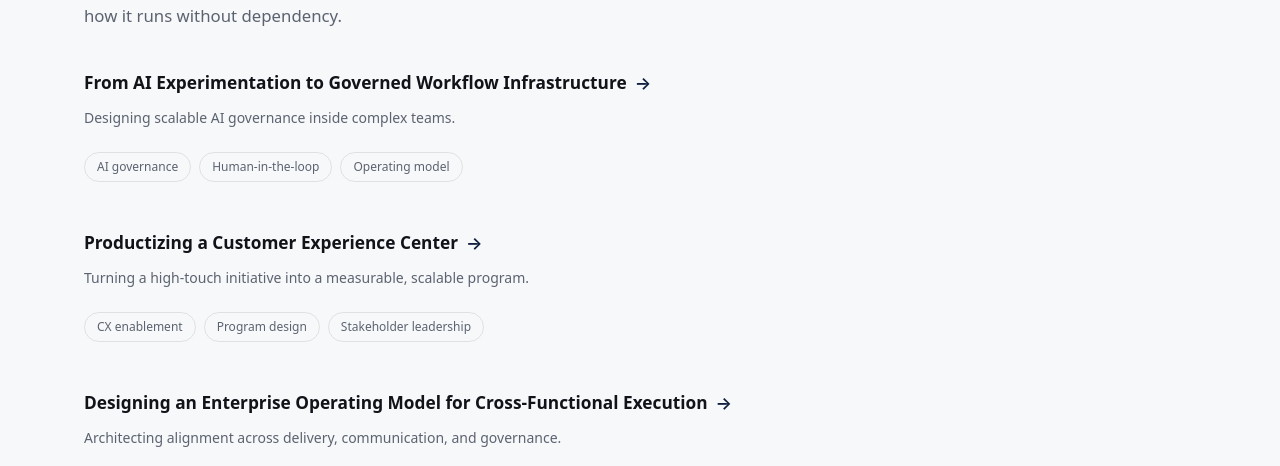
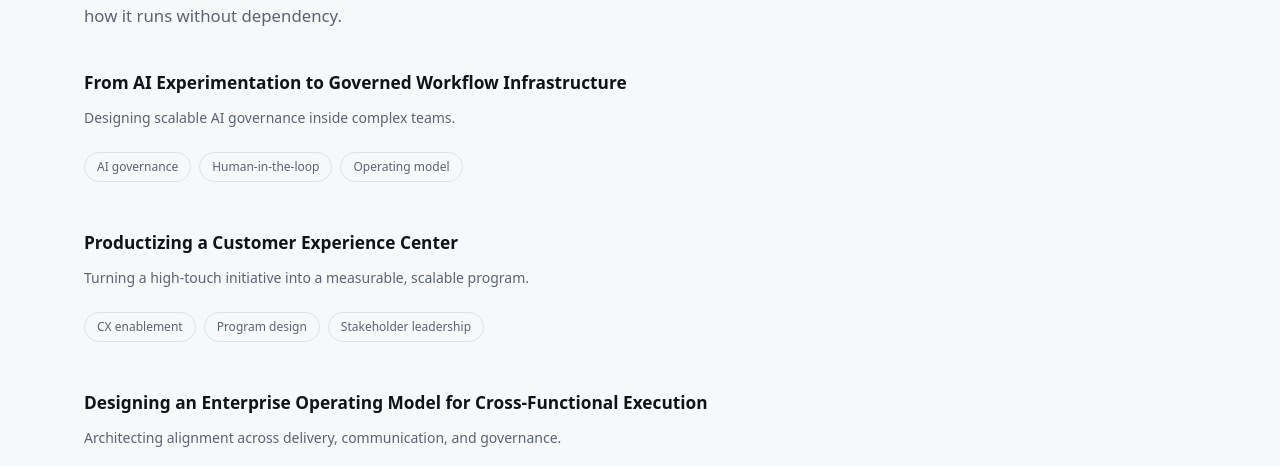
Before and after one commit to gq5957/estebanfrias, a React (Vite) app: page /work in a window 1280 px wide. Shown: the part 295-761 px from the top of the page. Built offline with nearby package versions, Linux system fonts and the light colour scheme.

Commit message:
Update Work.tsx

```diff
--- a/src/pages/Work.tsx
+++ b/src/pages/Work.tsx
@@ -27,9 +27,16 @@ export default function Work() {
               </span>
 
               {/* Arrow */}
-              <span className="transition-transform duration-200 group-hover:translate-x-1 text-[color:var(--accent)]">
-                →
-              </span>
+              <span
+  className="text-[color:var(--muted)] font-light
+             opacity-0 transition
+             duration-200 delay-75
+             group-hover:opacity-100
+             group-hover:translate-x-1"
+  aria-hidden="true"
+>
+  →
+</span>
             </Link>
 
             {/* Deck */}
```
